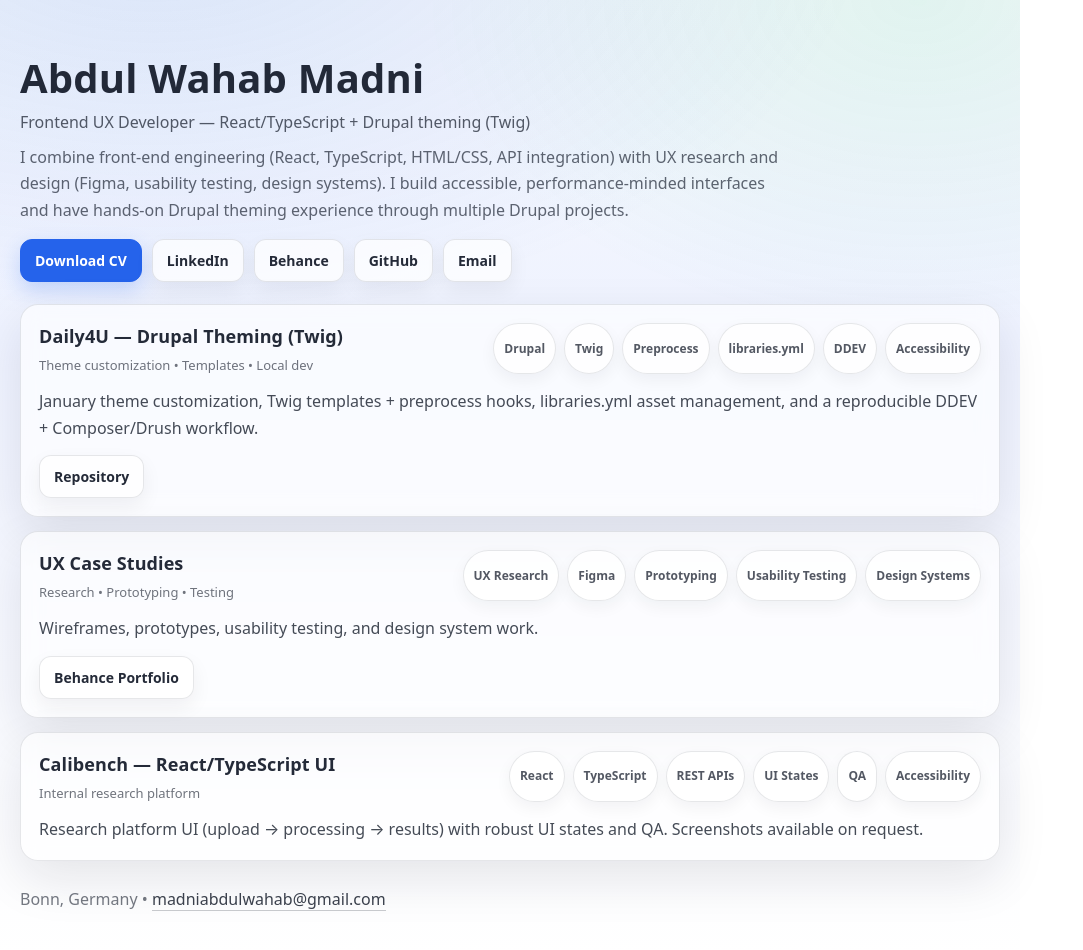
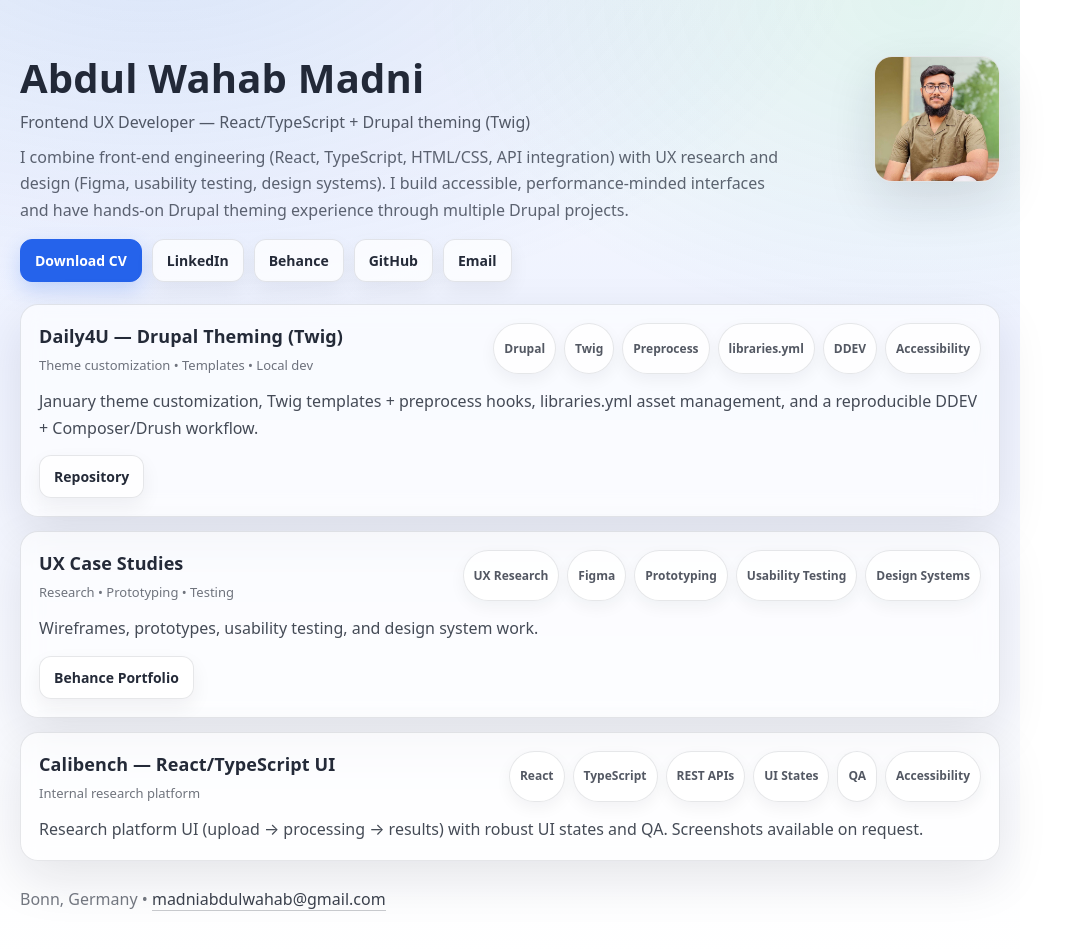
Before and after one commit to MadniAbdulWahab/portfolio, a React (Vite) app: page / in a window 1280 px wide. Shown: the top 950 px of the page, without its empty margins (0-1083 px from the left). Built offline with nearby package versions, Linux system fonts and the light colour scheme.

Commit message:
Add profile photo to header

```diff
--- a/src/App.tsx
+++ b/src/App.tsx
@@ -1,3 +1,5 @@
+import React from "react";
+
 type LinkButtonProps = {
   href: string;
   label: string;
@@ -158,8 +160,12 @@
 }
 
 export default function App() {
-  // Base-aware CV link (works on GitHub Pages project site: /portfolio/)
-  const cvHref = `${import.meta.env.BASE_URL}CVMadni2.pdf`;
+  // Base-aware links (work on GitHub Pages project site: /portfolio/)
+  const baseUrl = import.meta.env.BASE_URL;
+  const cvHref = `${baseUrl}CVMadni2.pdf`;
+
+  // Put your image in: public/profile.jpg  (or change filename here)
+  const profileSrc = `${baseUrl}profile.jpeg`;
 
   return (
     <div
@@ -181,27 +187,62 @@
         }}
       >
         <header style={{ marginBottom: 22 }}>
-          <div style={{ display: "flex", alignItems: "flex-start", justifyContent: "space-between", gap: 16, flexWrap: "wrap" }}>
+          {/* Top section with image on the right */}
+          <div
+            style={{
+              display: "grid",
+              gridTemplateColumns: "1fr auto",
+              gap: 18,
+              alignItems: "start",
+            }}
+          >
             <div>
               <h1 style={{ margin: 0, fontSize: 40, letterSpacing: 0.2, color: "rgba(17,24,39,0.92)" }}>
                 Abdul Wahab Madni
               </h1>
+
               <p style={{ margin: "10px 0 0", color: "rgba(17,24,39,0.70)", lineHeight: 1.5 }}>
                 Frontend UX Developer — React/TypeScript + Drupal theming (Twig)
               </p>
+
               <p style={{ margin: "10px 0 0", color: "rgba(17,24,39,0.66)", lineHeight: 1.65, maxWidth: 760 }}>
                 I combine front-end engineering (React, TypeScript, HTML/CSS, API integration) with UX research and design
                 (Figma, usability testing, design systems). I build accessible, performance-minded interfaces and have hands-on
                 Drupal theming experience through multiple Drupal projects.
               </p>
+
+              <div style={{ display: "flex", gap: 10, flexWrap: "wrap", marginTop: 16 }}>
+                <LinkButton href={cvHref} label="Download CV" variant="primary" />
+                <LinkButton href="https://linkedin.com/in/abdul-wahab-madni" label="LinkedIn" variant="secondary" />
+                <LinkButton href="https://behance.net/wahab-madni" label="Behance" variant="secondary" />
+                <LinkButton href="https://github.com/MadniAbdulWahab" label="GitHub" variant="secondary" />
+                <LinkButton href="mailto:madniabdulwahab@gmail.com" label="Email" variant="secondary" />
+              </div>
             </div>
 
-            <div style={{ display: "flex", gap: 10, flexWrap: "wrap" }}>
-              <LinkButton href={cvHref} label="Download CV" variant="primary" />
-              <LinkButton href="https://linkedin.com/in/abdul-wahab-madni" label="LinkedIn" variant="secondary" />
-              <LinkButton href="https://behance.net/wahab-madni" label="Behance" variant="secondary" />
-              <LinkButton href="https://github.com/MadniAbdulWahab" label="GitHub" variant="secondary" />
-              <LinkButton href="mailto:madniabdulwahab@gmail.com" label="Email" variant="secondary" />
+            {/* Profile image (top-right) */}
+            <div
+              style={{
+                width: 124,
+                height: 124,
+                borderRadius: 18,
+                overflow: "hidden",
+                border: "1px solid rgba(17,24,39,0.10)",
+                background: "rgba(255,255,255,0.75)",
+                boxShadow: "0 18px 50px rgba(17,24,39,0.12)",
+              }}
+              aria-label="Profile photo"
+            >
+              <img
+                src={profileSrc}
+                alt="Abdul Wahab Madni"
+                style={{
+                  width: "100%",
+                  height: "100%",
+                  objectFit: "cover",
+                  display: "block",
+                }}
+              />
             </div>
           </div>
         </header>
@@ -214,7 +255,7 @@
             tags={["Drupal", "Twig", "Preprocess", "libraries.yml", "DDEV", "Accessibility"]}
             links={[{ label: "Repository", href: "https://github.com/MadniAbdulWahab/daily4u-site" }]}
             // Optional: add an image in /public and enable below
-            // screenshotSrc={`${import.meta.env.BASE_URL}daily4u.png`}
+            // screenshotSrc={`${baseUrl}daily4u.png`}
           />
 
           <ProjectCard
@@ -246,6 +287,20 @@
             madniabdulwahab@gmail.com
           </a>
         </footer>
+
+        {/* Mobile responsiveness (no extra CSS file): stack image below on small screens */}
+        <style>
+          {`
+            @media (max-width: 720px) {
+              header > div {
+                grid-template-columns: 1fr !important;
+              }
+              header img {
+                border-radius: 16px !important;
+              }
+            }
+          `}
+        </style>
       </div>
     </div>
   );
```
